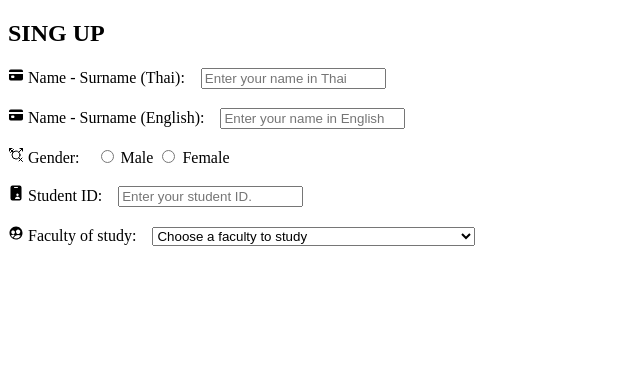
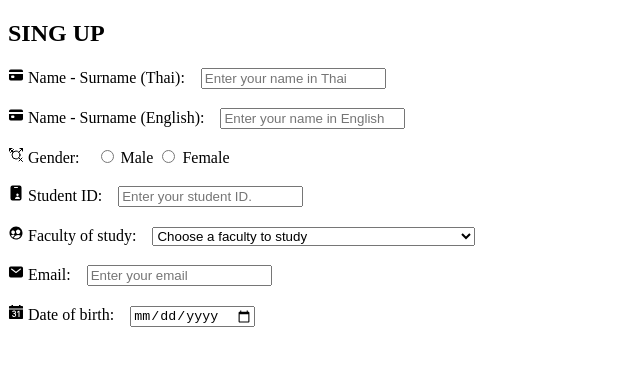
Before and after one commit to iTarerx/6709650102_LibraryMembershipApplicationForm, a plain HTML site: page index.html in a window 1280 px wide. Shown: the whole page, without its empty margins (0-640 px from the left). Drawn offline with nearby package versions, Linux system fonts and the light colour scheme.

Commit message:
Add Email and Date of birth box index.html

```diff
--- a/index.html
+++ b/index.html
@@ -81,6 +81,22 @@
                     </select>
                     <br><br>
                 </div>
+
+                <div class="input-box">
+                    <span class="icon"><ion-icon name="mail"></ion-icon></span>
+                    <!-- Email adress -->
+                    <label for="email">Email: <span style="color: rgb(255, 255, 255);">*</span></label>
+                    <input type="email" id="email" name="email" required placeholder="Enter your email">
+                    <br><br>
+                </div>
+
+                <div class="input-box">
+                    <span class="icon"><ion-icon name="calendar-number-sharp"></ion-icon></span>
+                    <!-- Date of birth -->
+                    <label for="birth">Date of birth: <span style="color: rgb(255, 255, 255);">*</span></label>
+                    <input type="date" id="dob" name="dob" required>
+                    <br><br>
+                </div>
             </form>
         </div>
     </section>
```
